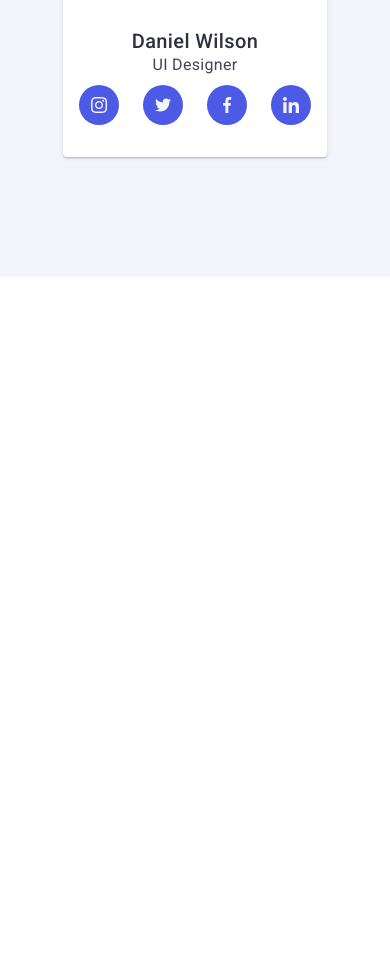
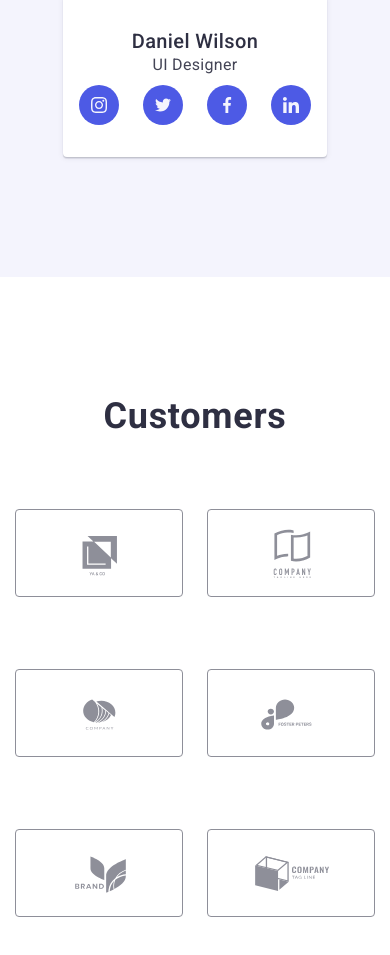
Before and after one commit to VadymMurzin/goit-markup-hw-07, a plain HTML site: page index.html in a window 390 px wide. Shown: the part 2858-3813 px from the top of the page. Before the commit the page ends 3135 px from the top, so only its background shows below. Drawn offline with nearby package versions, Linux system fonts and the light colour scheme.

Commit message:
Add customers mobile tablet desctop styles

```diff
--- a/css/styles.css
+++ b/css/styles.css
@@ -348,8 +348,12 @@ img {
 /* ----------------- CUSTOMERS ---------------------- */
 
 .customers-list {
-  display: flex;
-  gap: 24px;
+  display: inline-flex;
+  flex-wrap: wrap;
+  justify-content: center;
+  align-items: center;
+  row-gap: 72px;
+  column-gap: 24px;
 }
 .customers-item {
   width: 168px;
--- a/index.html
+++ b/index.html
@@ -328,7 +328,7 @@
           </ul>
         </div>
       </section>
-      <!-- <section class="section">
+      <section class="section">
         <div class="container">
           <h2 class="section-title">Customers</h2>
           <ul class="customers-list list">
@@ -376,7 +376,7 @@
             </li>
           </ul>
         </div>
-      </section> -->
+      </section>
     </main>
     <!-- <footer class="footer">
       <div class="footer-flex container">
```
